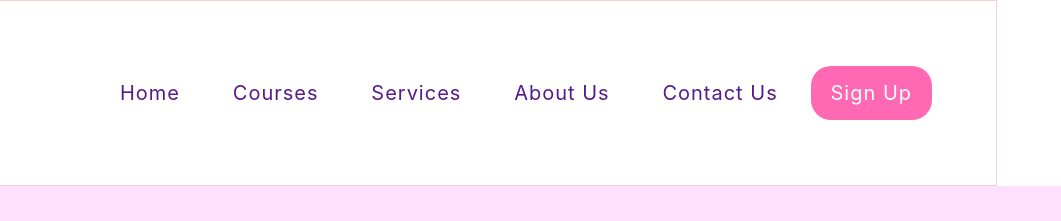
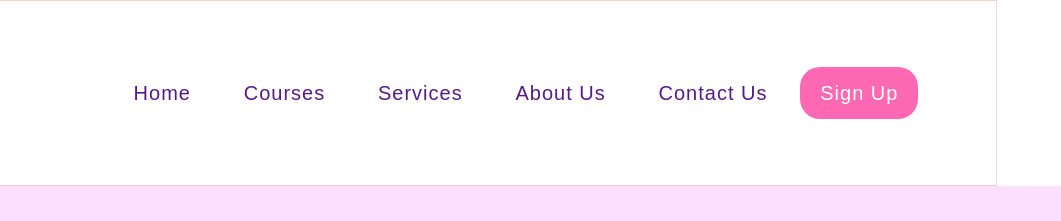
Before and after one commit to ashneeeet/PinkAnimations, a plain HTML site: page index.html in a window 1280 px wide. Shown: the top 221 px of the page, 219-1280 px from the left. Drawn offline with nearby package versions, Linux system fonts and the light colour scheme; grey boxes are pictures that could not be loaded.

Commit message:
Changed the font of body

```diff
--- a/style.css
+++ b/style.css
@@ -6,7 +6,7 @@
 }
 body
 {
-    font-family: 'Inter', sans-serif;
+    font-family:fantasy;
 }
 .wrapper
 {
```
